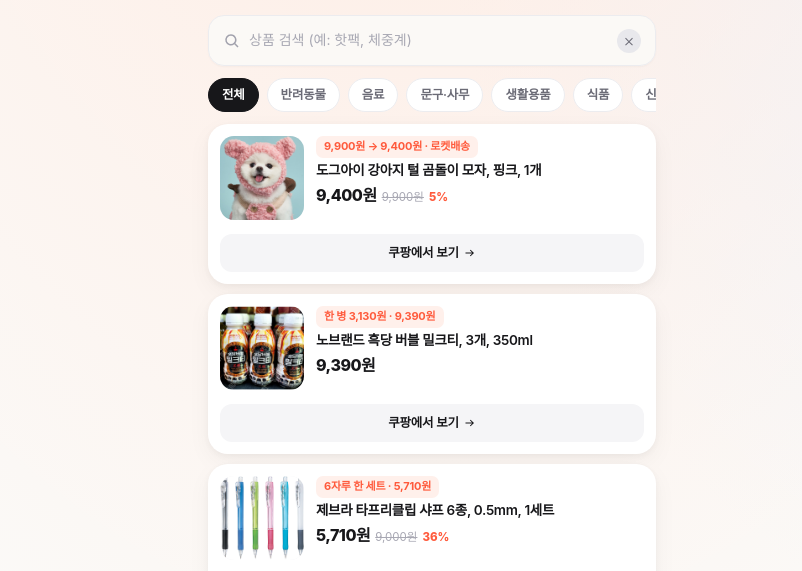
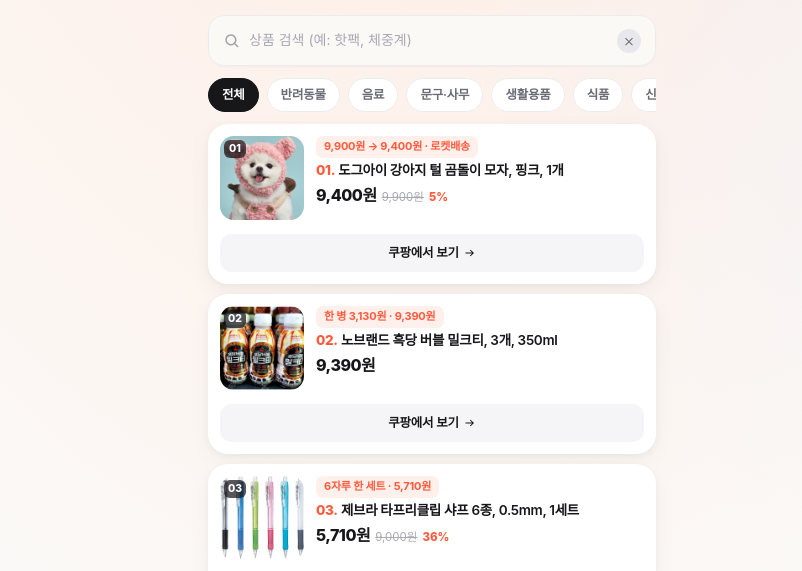
Before and after one commit to anchirong9-arch/shop-links, a plain HTML site: page index.html in a window 1280 px wide. Shown: the part 208-779 px from the top of the page, without its empty margins (208-1010 px from the left). Drawn offline with Linux system fonts and the light colour scheme.

Commit message:
카드에 숫자 라벨(01, 02, ...) 추가

```diff
--- a/app.js
+++ b/app.js
@@ -17,7 +17,8 @@
 
   const ARROW = '<svg viewBox="0 0 24 24" aria-hidden="true"><path d="M13.2 5.3 11.8 6.7l4.3 4.3H3v2h13.1l-4.3 4.3 1.4 1.4L20 12z"/></svg>';
 
-  function card(p) {
+  function card(p, i) {
+    const no = String(i + 1).padStart(2, '0');
     const off = p.listPrice && p.listPrice > p.price
       ? '<s>' + won(p.listPrice) + '</s><span class="off">' + Math.floor((1 - p.price / p.listPrice) * 100) + '%</span>'
       : '';
@@ -26,10 +27,10 @@
       : '<span class="ph" aria-hidden="true">🛍️</span>';
     return '' +
       '<a class="card" href="' + esc(p.url) + '" target="_blank" rel="sponsored nofollow noopener">' +
-        '<div class="thumb">' + img + '</div>' +
+        '<div class="thumb">' + img + '<span class="no" aria-hidden="true">' + no + '</span></div>' +
         '<div class="body">' +
           (p.tag ? '<span class="tag">' + esc(p.tag) + '</span>' : '') +
-          '<p class="name">' + esc(p.name) + '</p>' +
+          '<p class="name"><span class="name-no">' + no + '.</span> ' + esc(p.name) + '</p>' +
           '<div class="price"><b>' + won(p.price) + '</b>' + off + '</div>' +
         '</div>' +
         '<span class="cta">쿠팡에서 보기' + ARROW + '</span>' +
--- a/styles.css
+++ b/styles.css
@@ -109,7 +109,15 @@ body{
 
 .thumb{
   width:84px;height:84px;border-radius:14px;overflow:hidden;
-  background:#f6f6f8;display:grid;place-items:center;
+  background:#f6f6f8;display:grid;place-items:center;position:relative;
+}
+.thumb .no{
+  position:absolute;top:4px;left:4px;
+  min-width:22px;height:18px;padding:0 4px;
+  display:grid;place-items:center;
+  border-radius:6px;
+  background:rgba(23,23,26,.72);color:#fff;
+  font-size:10.5px;font-weight:800;letter-spacing:0;line-height:1;
 }
 .thumb img{width:100%;height:100%;object-fit:cover;display:block}
 .thumb .ph{font-size:30px;opacity:.6}
@@ -127,6 +135,7 @@ body{
   margin:0;font-size:13.5px;font-weight:600;line-height:1.35;letter-spacing:-.3px;
   display:-webkit-box;-webkit-line-clamp:2;-webkit-box-orient:vertical;overflow:hidden;
 }
+.name .name-no{color:var(--brand);font-weight:800}
 .price{display:flex;align-items:baseline;gap:5px;flex-wrap:wrap;margin-top:2px}
 .price b{font-size:16px;font-weight:800;letter-spacing:-.5px}
 .price s{font-size:11.5px;color:#a8a8b3}
```
